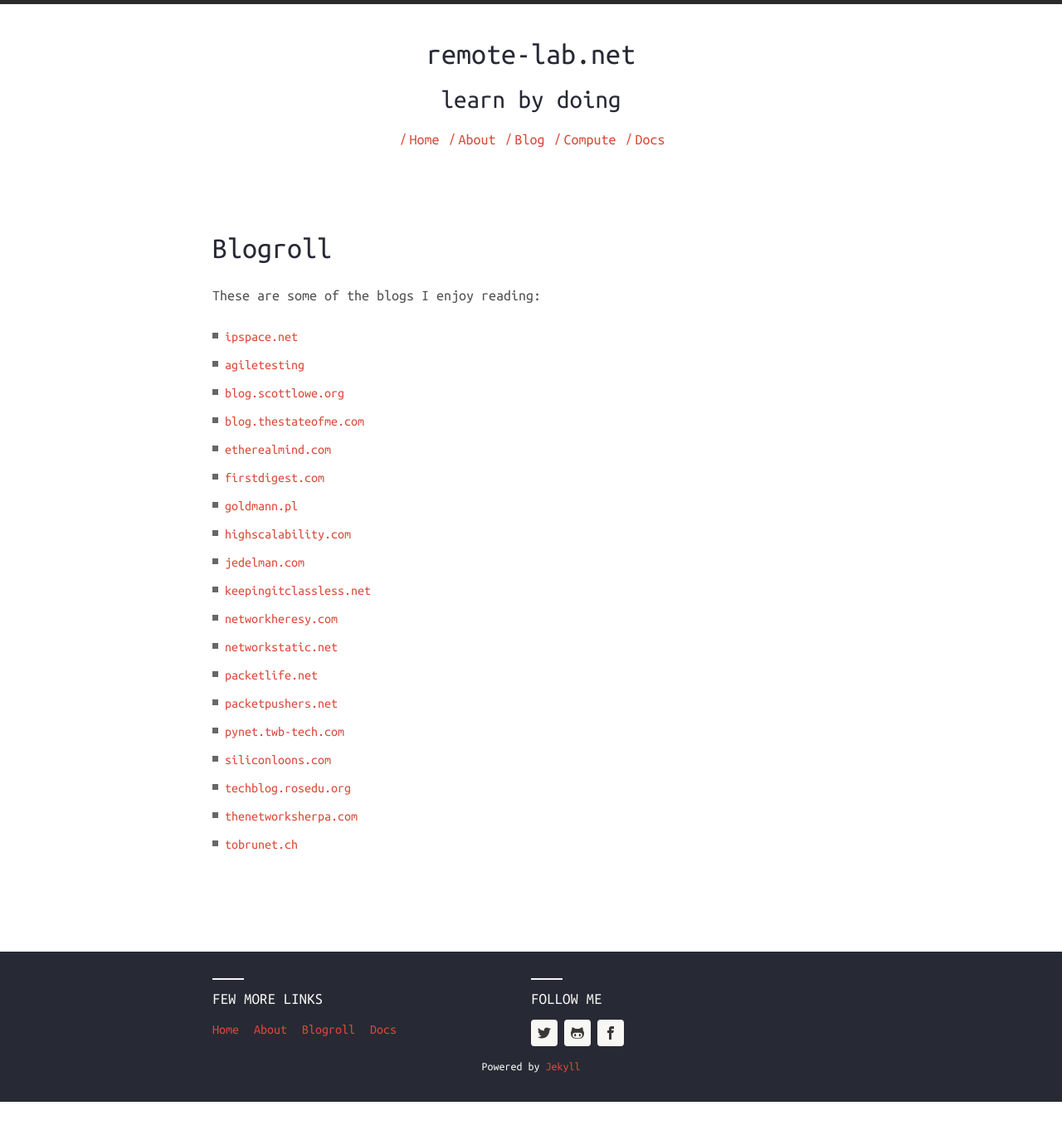
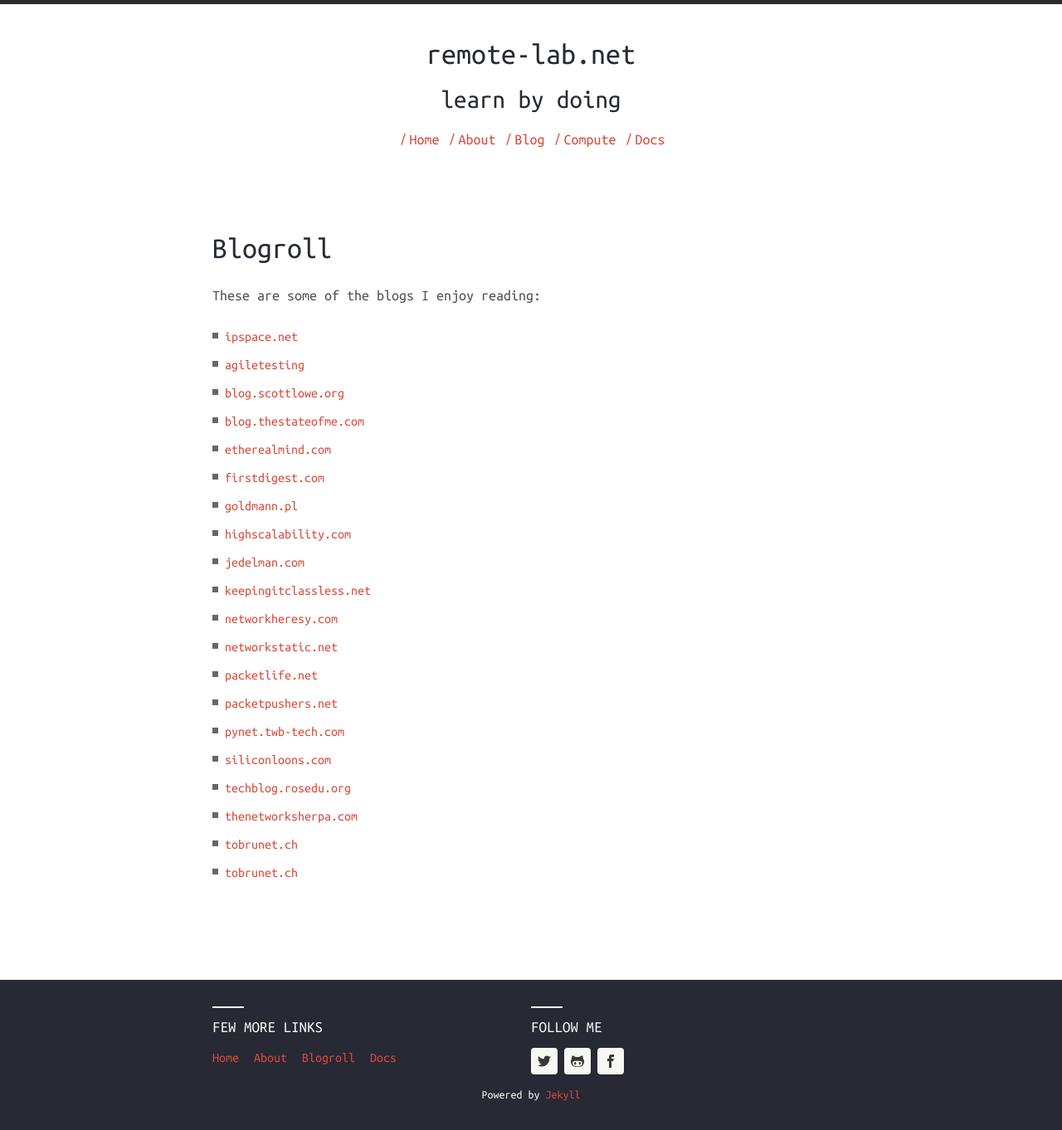
Before and after one commit to mcornea/mcornea.github.io, a Jekyll site: the page built from blogroll.md, in a window 1280 px wide. Shown: the whole page at 83% size. Built offline with Jekyll 4.4.1, drawn with Linux system fonts in a browser that asks for light colours; nearby versions of some CDN libraries; before the commit the page ends 1328 px from its top, so only the background shows below that.

Commit message:
added mellowd.co.uk to blogroll

```diff
--- a/blogroll.md
+++ b/blogroll.md
@@ -24,3 +24,4 @@ These are some of the blogs I enjoy reading:
 - <li><a href="http://techblog.rosedu.org/">techblog.rosedu.org</a></li>
 - <li><a href="http://thenetworksherpa.com/">thenetworksherpa.com</a></li>
 - <li><a href="https://tobrunet.ch/">tobrunet.ch</a></li>
+- <li><a href="https://mellowd.co.uk/ccie">tobrunet.ch</a></li>
```
